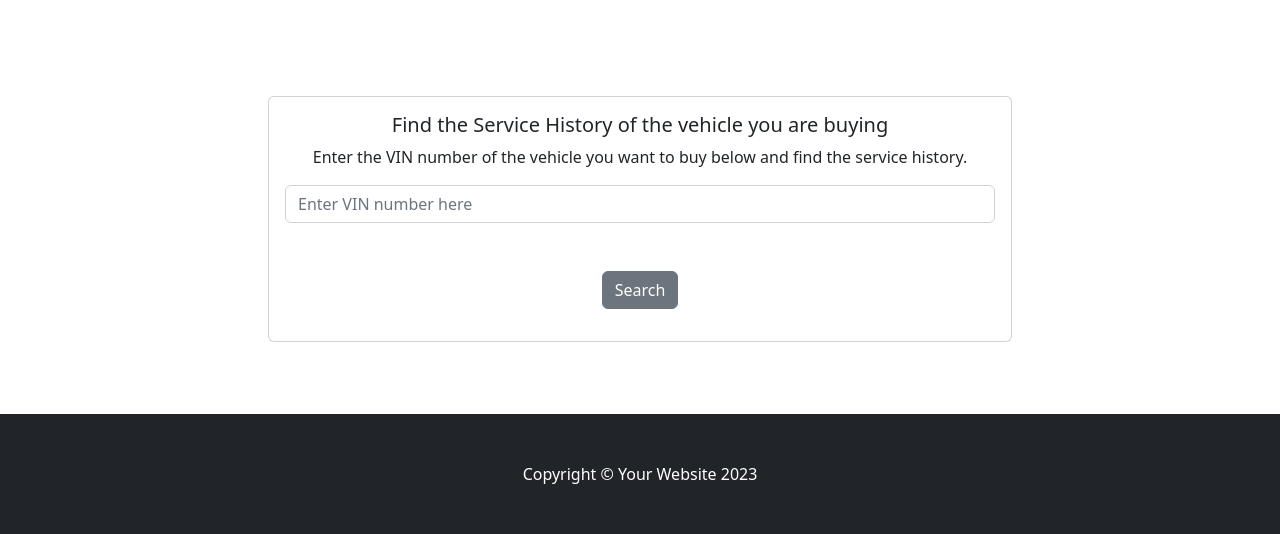
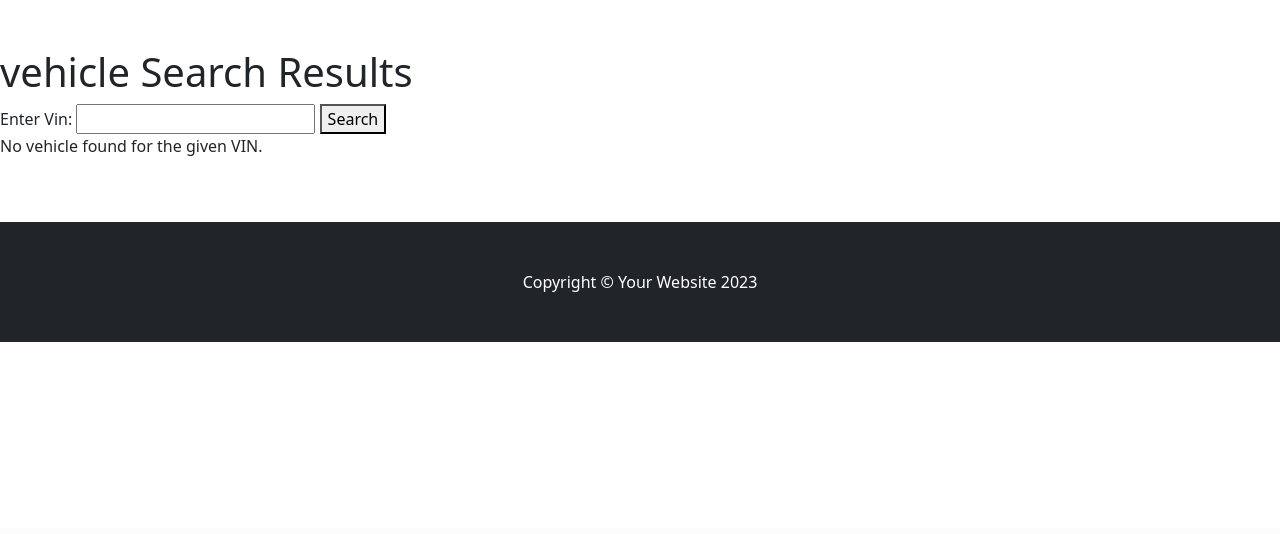
Before and after one commit to Fanelemenzi/AutoGuru, a Django app: page /search/ in a window 1280 px wide. Shown: the part 272-806 px from the top of the page. After the commit the page ends 614 px from the top, so only its background shows below. Run offline with Django 5.2, Linux system fonts and the light colour scheme; some libraries are stand-ins or nearby versions.

Commit message:
Search Functionality

```diff
--- a/AutoGuru/autohistory/templates/search.html
+++ b/AutoGuru/autohistory/templates/search.html
@@ -12,6 +12,29 @@
         <link rel="icon" type="image/x-icon" href="{% static 'assets/favicon.ico' %}" />
         <!-- Core theme CSS (includes Bootstrap)-->
         <link href="{% static 'css/styles.css'%}" rel="stylesheet" />
+        <style>
+            body{
+                font-family: Arial, sans-serif:
+                margin: 20px
+            }
+            table{
+                width: 100%,
+                border-collapse: collapse;
+                margin-bottom: 20px;
+            }
+            th, td {
+                padding: 12px;
+                border: 1px solid #ccc;
+                text-align: left;
+            }
+            th {
+                background-color: #f2f2f2;
+            }
+            img {
+                max-width: 150px;
+                height: auto;
+            }
+        </style>
     </head>
     <body>
         <!-- Responsive navbar-->
@@ -38,38 +61,98 @@
             <p class="m-0 text-center text-white"> Find the vehicle you are looking for here using the VIN number.</p>
         </header>
         <br></br>
-       <div class="container">
-        <div class="row">
-            <center>
-                <div class="col-8">
-                    <br></br>
-                    <div class="card text-center">
-                        <div class="card-body">
-                          <h5 class="card-title">Find the Service History of the vehicle you are buying</h5>
-                          <p class="card-text">Enter the VIN number of the vehicle you want to buy below and find the service history.</p>
-                          <form method="POST" action="{% url 'search' %}">
-                            {% csrf_token %}
-                            <div class="mb-3">
-                                <input type="text" class="form-control" placeholder="Enter VIN number here" name="searched">
-                                <br></br>
-                                <button type="submit" class="btn btn-secondary">
-                                    Search
-                        </button>
-                          </form>
-                        </div>
-                      </div>
-                </div>
-                <br/>
-                {% if searched %}
-                    {% for specs in searched %}
-                    {{specs}}<br/>
-                    {% endfor %}
-                {% endif %}
-            </center>
+       <body>
+        <h1> vehicle Search Results</h1>
 
-        </div>
-    </div>
+        <form method="GET">
+            <label for="vin_number">Enter Vin:</label>
+            <input type="text" id="vin_number" name="vin_number" required>
+            <button type="submit"> Search </button>
+        </form>
 
+        {% if vehicle %}
+            <h2>Vehicle Details</h2>
+            <table>
+                <tr>
+                    <th>Image</th>
+                    <th>Vin Number</th>
+                    <th>Vehicle ID</th>
+                    <th>Make</th>
+                    <th>Model</th>
+                    <th>Body Type</th>
+                </tr>
+                <tr>
+                    <td> {% if specs.image %}
+                        <img src="{{ specs.image.url}}" alt="{{specs.make}} {{specs.model}}"
+                          {% else %}
+                            No Image Available
+                          {% endif %}
+                    </td>
+                    <td>{{ vehicle.vin_number}}</td>
+                    <td>{{ specs.vehicle_id}}</td>
+                    <td>{{ specs.make}}</td>
+                    <td>{{ specs.model}}</td>
+                    <td>{{ specs.body_type}}</td>
+                </tr>
+            </table>
+
+            <h2>Inspection Details</h2>
+            <table>
+                <tr>
+                    <th>Inspection Number</th>
+                    <th>Year</th>
+                    <th>Inspection Results</th>
+                    <th>AG Rating</th>
+                    <th>Inspection date</th>
+                    <th>link to Results</th>
+                </tr>
+                {% for inspections in inspections %}
+                <tr>
+                    <td>{{ inspections.inspection_number}}</td>
+                    <td>{{ inspections.year}}</td>
+                    <td>{{ inspections.inspection_result}}</td>
+                    <td>{{ inspections.ag_rating}}</td>
+                    <td>{{ inspections.inspection_date}}</td>
+                    <td>{{ inspections.link_to_results}}</td>
+                </tr>
+                {% empty %}
+                <tr>
+                    <td colspan="4"> No inspection records available </td>
+                </tr>
+                {% endfor %}
+            </table>
+            <h2>Service History</h2>
+            <table>
+                <tr>
+                    <th>Date of Service</th>
+                    <th>Mileage of Service</th>
+                    <th>Work Performed</th>
+                    <th>Performed By</th>
+                    <th>Cost</th>
+                    <th>Notes</th>
+                </tr>
+                {% for history in history_records %}
+                <tr>
+                    <td>{{ history.date_of_service }}</td>
+                    <td>{{ history.mileage_at_service }}</td>
+                    <td>{{ history.worked_performed }}</td>
+                    <td>{{ history.performed_by }}</td>
+                    <td>{{ history.cost }}</td>
+                    <td>{{ history.notes }}</td>
+                </tr>
+                {% empty %}
+                <tr>
+                    <td colspan="6"> No Service history available</td>
+                </tr>
+                {% endfor %}
+            </table>
+            {% else %}
+                <p>No vehicle found for the given VIN.</p>
+            {% endif %}
+
+
+
+       </body>
       <br></br>
         <!-- Footer-->
         <footer class="py-5 bg-dark">
--- a/AutoGuru/autohistory/templates/vehicles.html
+++ b/AutoGuru/autohistory/templates/vehicles.html
@@ -92,15 +92,15 @@
                             <div class="card-header">
                                 AutoGuru 160-Point Inspection
                               </div>
-                            <table  class="table table-striped">
+                             <table  class="table table-striped">
                                 <tbody>
                                   <tr>
                                     <td>Inspection Code</td>
-                                    <td>{{ Inspect.inspection_code}}</td>
+                                    <td>{{ inspect.inspection_code}}</td>
                                   </tr>
                                   <tr>
                                     <td>Year</td>
-                                    <td>Inspect.</td>
+                                    <td>{{ inspect.year}}</td>
                                   </tr>
                                   <tr>
                                     <td>Result</td>
--- a/AutoGuru/autohistory/views.py
+++ b/AutoGuru/autohistory/views.py
@@ -1,31 +1,53 @@
-from django.shortcuts import render
+from django.shortcuts import render, get_object_or_404
 from django.contrib import messages
-from .models import Vin, Specs, Inspection
+from .models import Vin, Specs, Inspection, History
 
 # Create your views here.
 def home(request):
 	return render(request, 'home.html', {})
 
+
+def search(request):
+	vin = request.GET.get('vin_number')
+	vehicle = None
+	specs = None
+	inspections = []
+	history_records = []
+
+	if vin:
+		vehicle = get_object_or_404(Vin, vin_number=vin)
+		specs = vehicle.specs
+		inspections = vehicle.inspections.all()
+		history_records = vehicle.history.all()
+
+	return render(request, 'search.html', {
+		'vehicle':vehicle,
+		'specs':specs,
+		'inspections':inspections,
+		'history_records':history_records
+	})
+
+
 def vehicles(request):
     idSpecs = Specs.objects.all()
-    Inspect = Inspection.objects.all()
+    inspect = Inspection.objects.all()
     data = {
-         'idSpecs': idSpecs,
+        'idSpecs': idSpecs,
          'Inspect': Inspect
     }
-    return render(request, 'vehicles.html', data)
+    return render(request, 'vehicles.html', {'idSpecs':idSpecs, 'inspect':inspect})
 
-def search(request):
-	#determine if they filled the form
-	if request.method == "POST":
-		searched = request.POST['searched']
-		#query the Specs DB model
-		searched = Specs.objects.filter(vin_number__vin_number__icontains=searched)
-		#Test for null
-		if not searched:
-			messages.success(request, "Sorry Vehcile not found, enetr VIN again")
-			return render(request, "search.html", {})
-		else:
-			return render(request, 'search.html', {'searched':searched})
-	else:
-		return render(request, 'search.html', {})
+#def search(request):
+#	#determine if they filled the form
+#	if request.method == "POST":
+#		searched = request.POST['searched']
+#		#query the Specs DB model
+#		searched = Specs.objects.filter(vin_number__vin_number__icontains=searched)
+#		#Test for null
+#		if not searched:
+#			messages.success(request, "Sorry Vehcile not found, enetr VIN again")
+#			return render(request, "search.html", {})
+#		else:
+#			return render(request, 'search.html', {'searched':searched})
+#	else:
+#		return render(request, 'search.html', {})
```
Also changed, not shown: AutoGuru/autohistory/models.py (+4 -4 lines).
